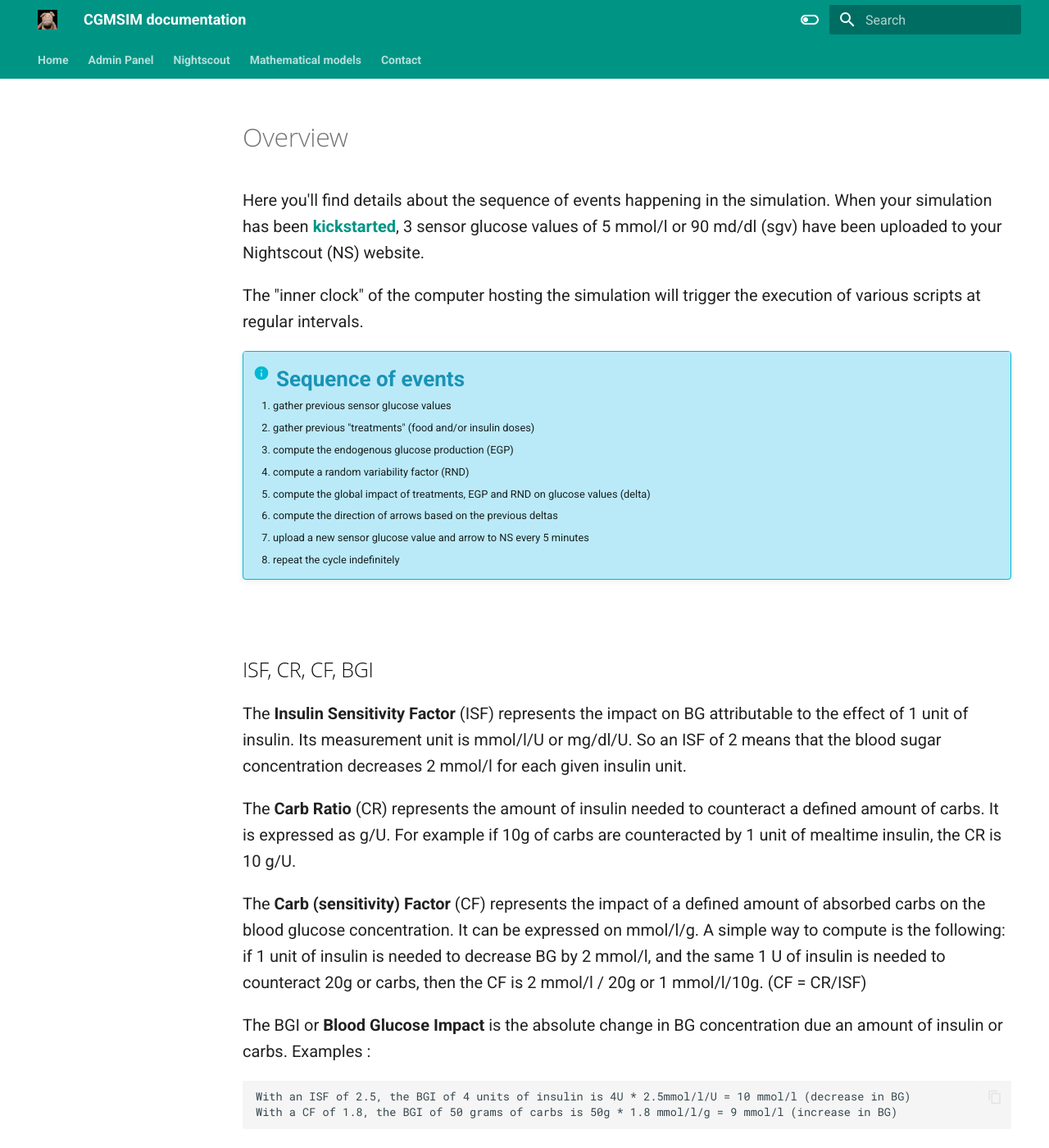
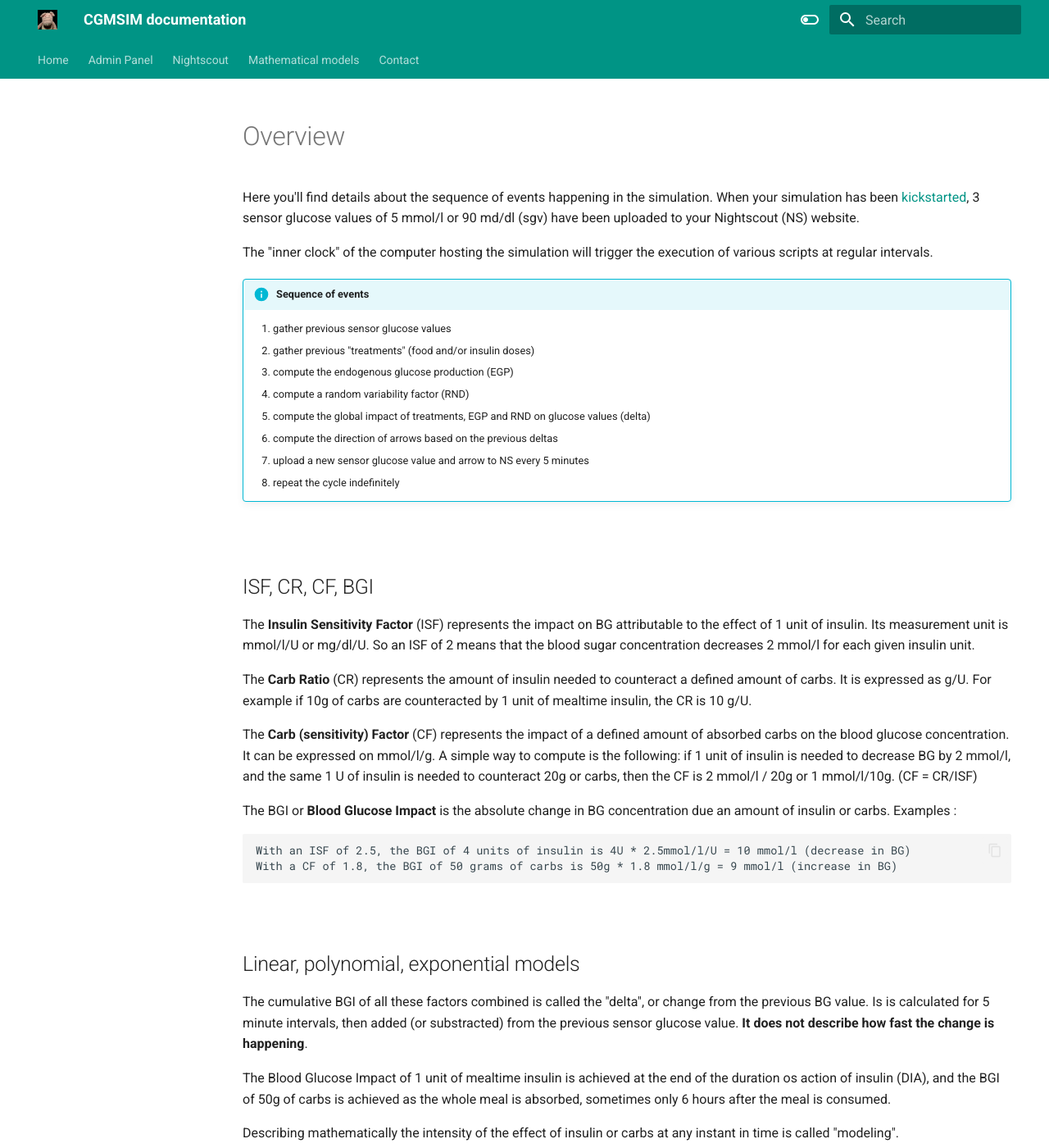
Before and after one commit to lsandini/cgmsim-www, an MkDocs documentation site: the page built from docs/model/overview.md, in a window 1280 px wide and 1400 px high. Shown: the whole window at 82% size. Built offline with MkDocs 1.6.1 and Material for MkDocs 9.7.7, drawn with Linux system fonts in a browser that asks for light colours.

Commit message:
second commit

```diff
--- a/docs/css/extra.css
+++ b/docs/css/extra.css
@@ -1,3 +1,3 @@
-h1, h2, h3, h4, h5, h6, legend {
+/* h1, h2, h3, h4, h5, h6, legend {
     font-family: 'Open Sans', sans-serif;
-}
+} */
--- a/docs/stylesheets/extra.css
+++ /dev/null
@@ -1,35 +0,0 @@
-h1 {
-    color: #000000;
-    font-size: 2.0rem;
-}
-
-h2 {
-    color: #111111;
-    font-size: 1.7rem;
-}
-
-h3 {
-    color: #222222;
-    font-size: 1.5rem;
-}
-
-h4 {
-    color: #333333;
-    font-size: 1.3rem;
-}
-
-p {
-    font-size: 1rem;
-}
-
-code {
-    font-size: 0.9rem;
-}
-
-a {
-    font-weight: 700;
-}
-
-h1, h2, h3, h4, h5, h6, legend {
-    font-family: 'Open Sans', sans-serif;
-}
--- a/mkdocs.yml
+++ b/mkdocs.yml
@@ -21,13 +21,15 @@ theme:
         icon: material/toggle-switch-off-outline
         name: Switch to dark mode
       primary: teal
-      accent: purple
+      accent: deep orange
     - scheme: slate
       toggle:
         icon: material/toggle-switch
         name: Switch to light mode
       primary: teal
       accent: lime
+  font:
+    text: Roboto
 
 extra_javascript:
   - javascript/extra.js
```
Also changed, not shown: docs/stylesheets/admonitions2.css (renamed from docs/stylesheets/admonitions.css), useless/page1.md (renamed from page1.md), useless/page2.md (renamed from page2.md), 1 other file.
